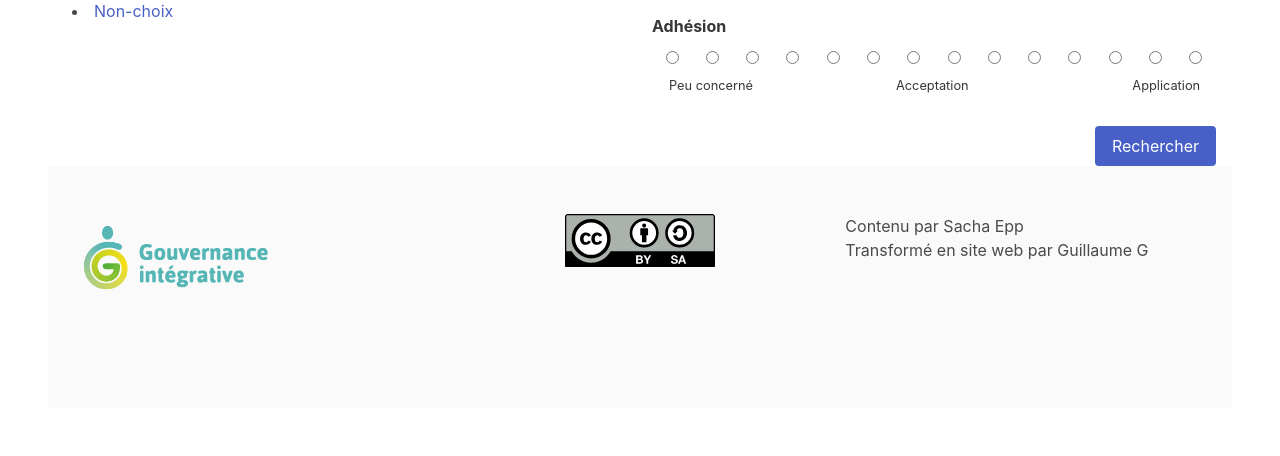
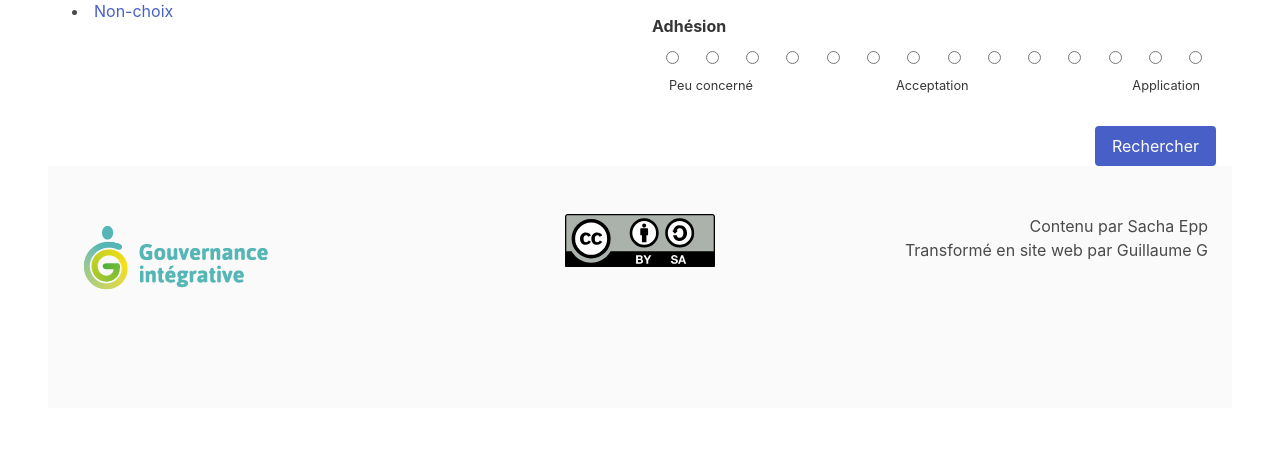
Before and after one commit to yaap7/outils-GI, a Flask app: page / in a window 1280 px wide. Shown: the part 764-1220 px from the top of the page. Run offline with Flask 3, Linux system fonts and the light colour scheme; data comes from the database, SQL or seed files in the repository.

Commit message:
Correction mineure de CSS

```diff
--- a/templates/layout.html
+++ b/templates/layout.html
@@ -12,6 +12,9 @@
     <style>
       .text-center {
         text-align: center;
+      }
+      .text-right {
+        text-align: right;
       }
       ol {
         padding-left: 2rem;
```
